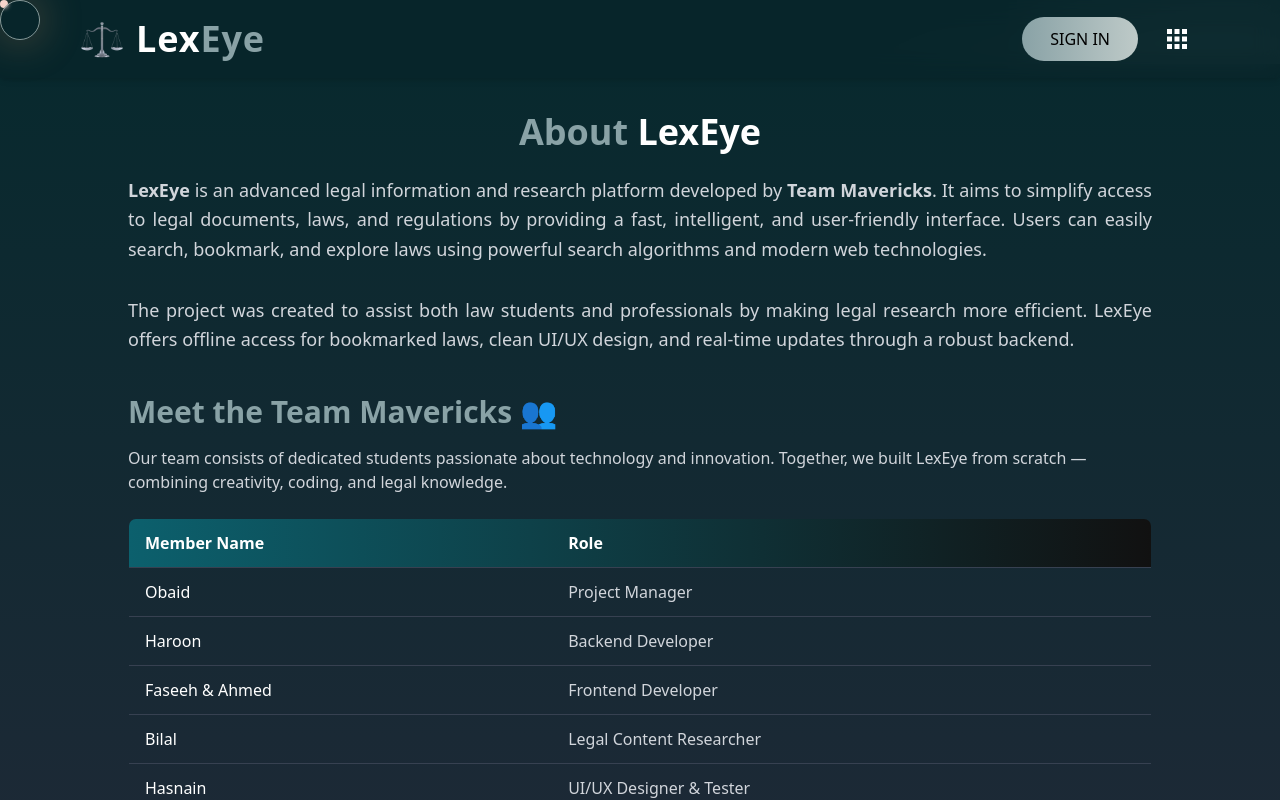
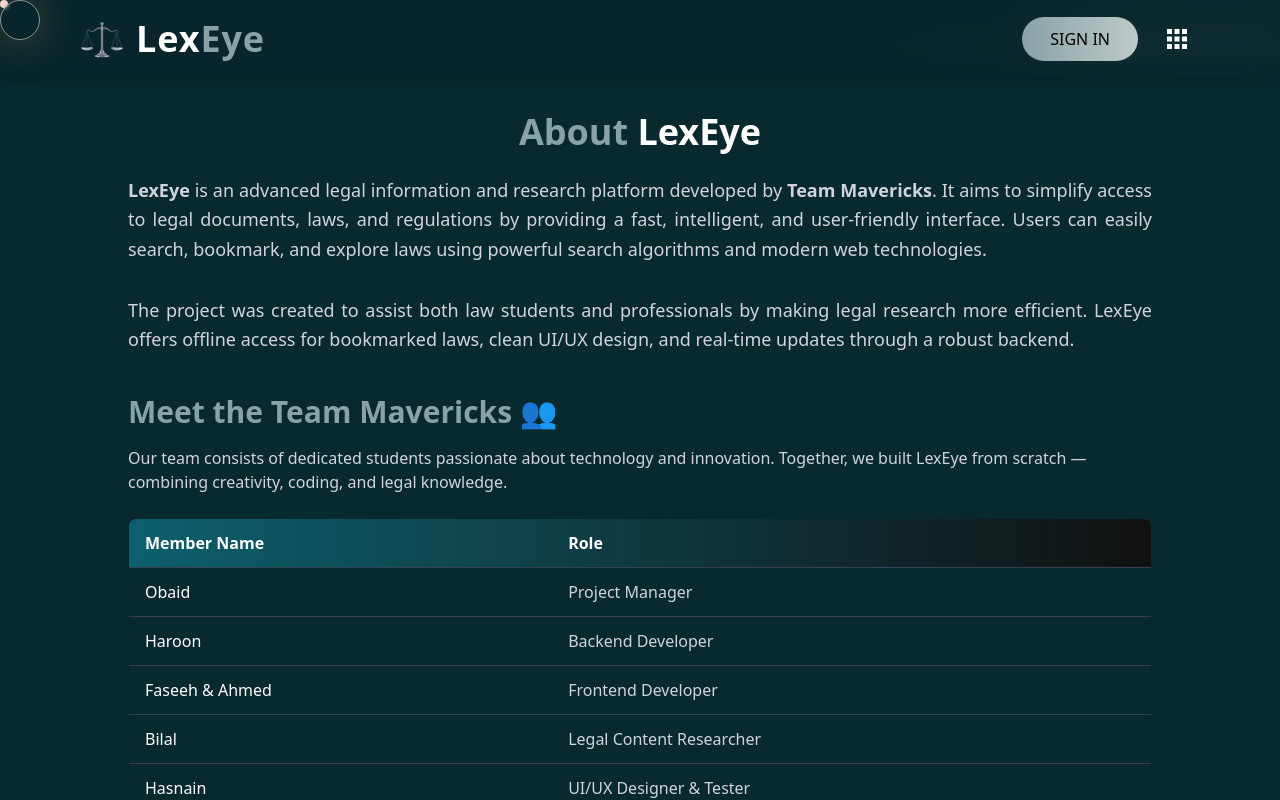
Before and after one commit to Haroon300/LexEye, a React (Vite) app in the folder fronend/front/: page /about in a window 1280 px wide. Shown: the top 800 px of the page. Built offline with nearby package versions, Linux system fonts and the light colour scheme.

Commit message:
Update About.jsx

```diff
--- a/fronend/front/src/About.jsx
+++ b/fronend/front/src/About.jsx
@@ -10,7 +10,7 @@ const About = () => {
   ];
 
   return (
-    <div className="min-h-screen mt-[5%] bg-gradient-to-b from-[#08292e] to-gray-800 text-white px-6 py-12">
+    <div className="min-h-screen mt-[5%] bg-[#08292e] text-white px-6 py-12">
       <div className="max-w-5xl mx-auto">
         {/* Heading */}
         <h1 className="text-4xl font-bold text-center mb-6 text-[#89a2a6]">
```
